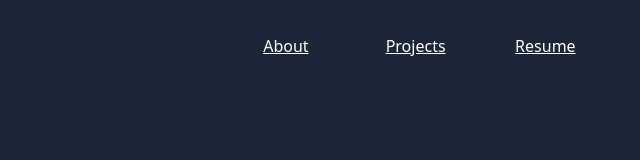
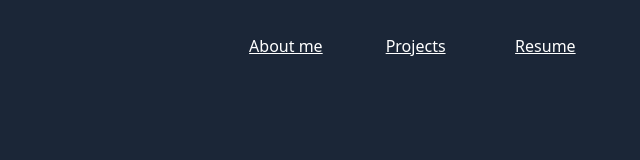
Before and after one commit to shellypuram-iitr/portfolio, a plain HTML site: page index.html in a window 1280 px wide. Shown: the top 160 px of the page, 436-1076 px from the left. Drawn offline with nearby package versions, Linux system fonts and the light colour scheme.

Commit message:
checking

```diff
--- a/index.html
+++ b/index.html
@@ -27,7 +27,7 @@
         <div class="col-6 pt-2">
             <div class="row text-center p-0 d-flex justify-content-end align-items-center">
                 <div class="col-3">
-                    <a href="#about" class="text-white navigation-link">About</a>
+                    <a href="#about" class="text-white navigation-link">About me</a>
                 </div>
                 <div class="col-3">
                     <a href="#projects" class="text-white navigation-link">Projects</a>
```
